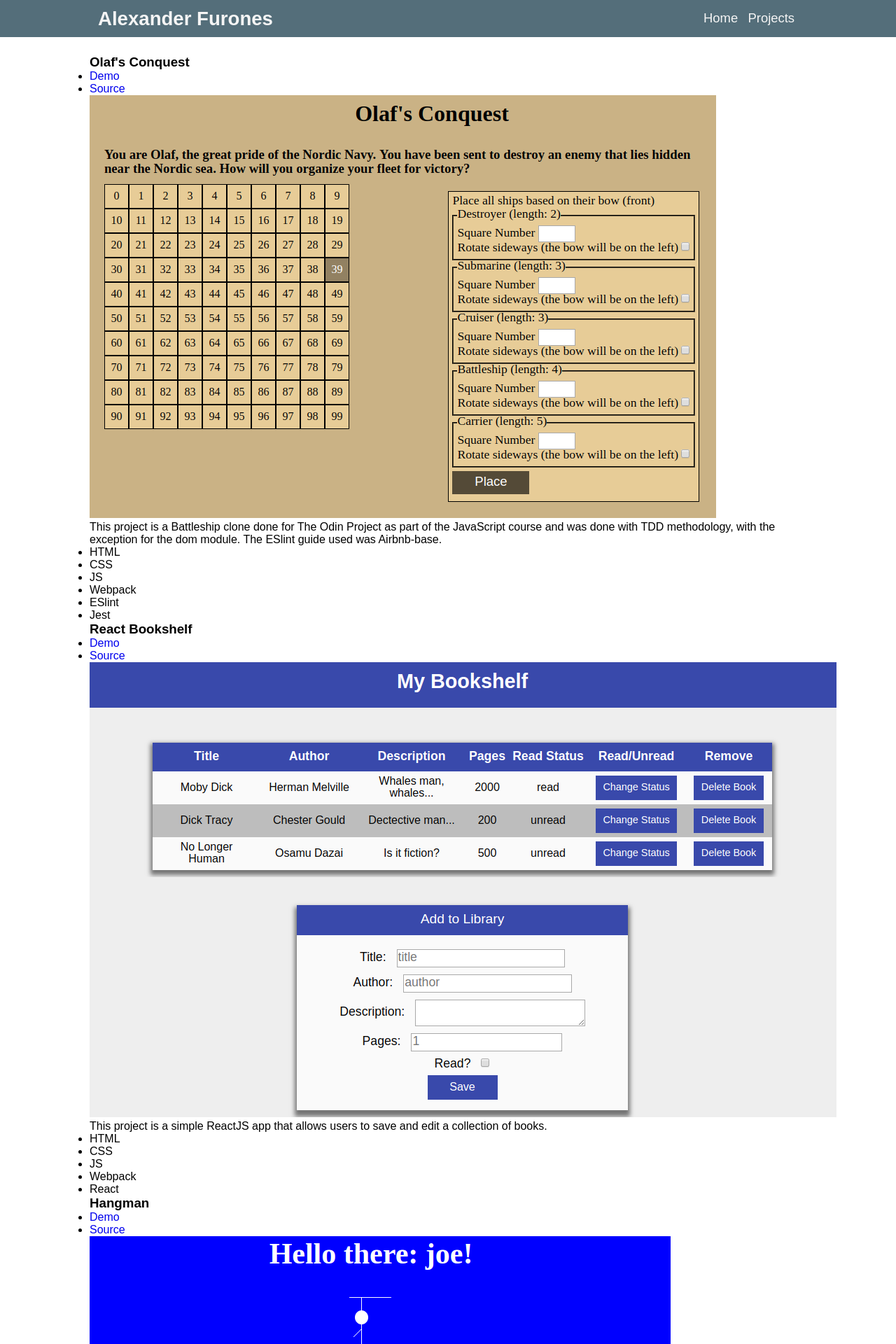
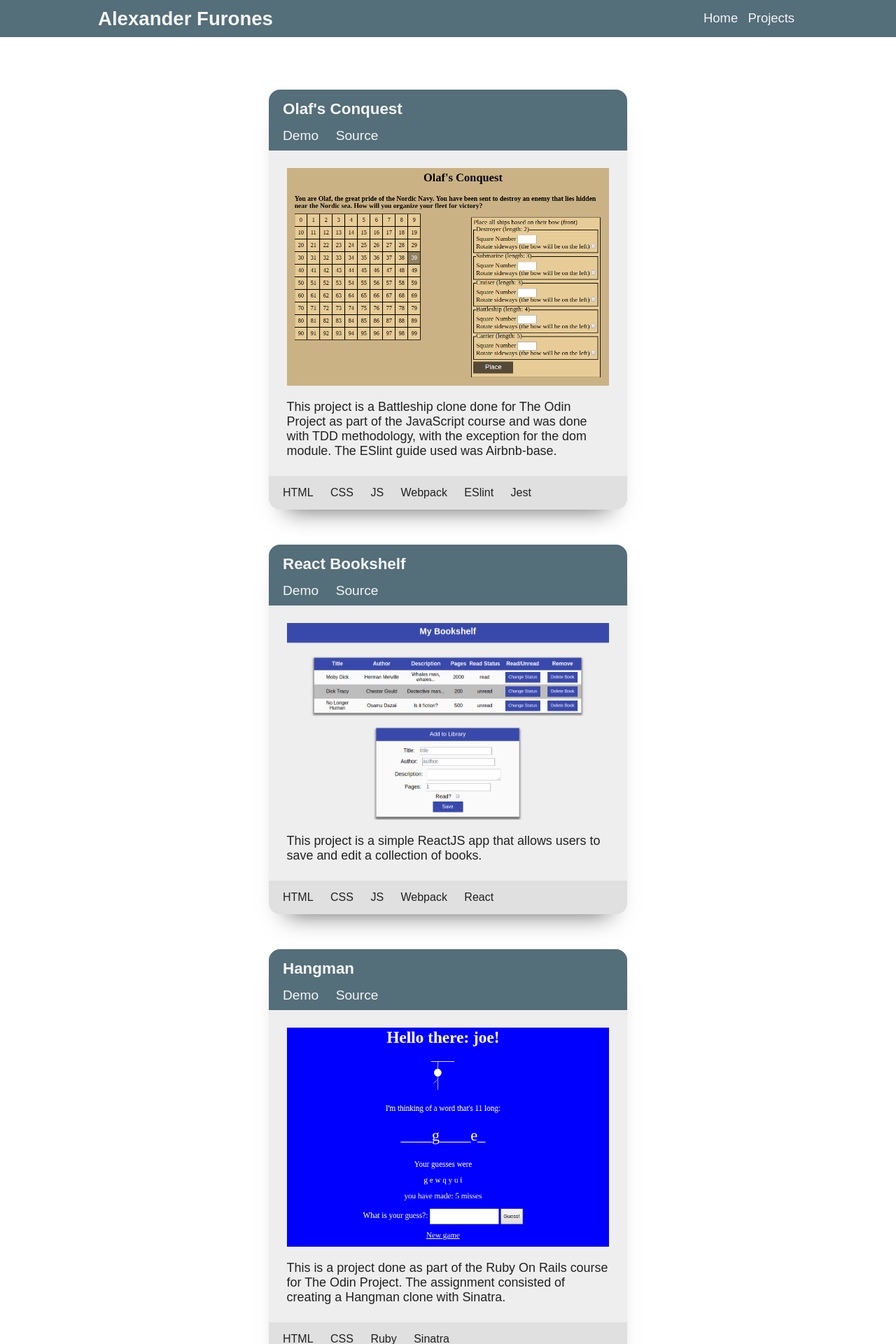
Before and after one commit to alexfuro/portfolio, a Jekyll site: the page built from projects/projects.html, in a window 1280 px wide. Shown: the top 1920 px of the page at 70% size. Built offline with Jekyll 4.4.1, drawn with Linux system fonts in a browser that asks for light colours.

Commit message:
Add project card style

```diff
--- /dev/null
+++ b/_sass/_project_card.scss
@@ -0,0 +1,80 @@
+.project-card {
+  width: 50%;
+  margin: 50px auto;
+  background-color: $base-highlight;
+  box-shadow: 0 25px 33px -25px #616161;
+  color: $text-color-dark;
+  border-radius: 16px;
+}
+.project-head {
+  background-color: $base-color;
+  border-radius: 16px 16px 0 0;
+}
+.project-title {
+  margin: 0;
+  min-height: 55px;
+  margin-left: 20px;
+  font-size: 1.4em;
+  line-height: 55px;
+  color: $text-color-light;
+  vertical-align: bottom;
+  float: left;
+}
+.project-links {
+  list-style: none;
+  clear: left;
+  margin: 0;
+  padding: 0;
+}
+.project-links li {
+  display: inline-block;
+  margin-left: 20px;
+  margin-bottom: 10px;
+}
+.project-links a {
+  color: $text-color-light;
+  font-size: 1.2em;
+}
+.project-details {
+  width: 100%;
+  padding: 25px 0px;
+}
+.project-descrip {
+  max-width: 90%;
+  font-size: 1.12em;
+  margin: 20px auto 0 auto;
+}
+.project-image {
+  display: block;
+  width: 90%;
+  margin: 0 auto;
+}
+.project-tools{
+  width: 100%;
+  margin: 0;
+  padding: 0;
+  clear: right;
+  list-style: none;
+  background-color: $base-color-medium;
+  border-radius: 0 0 16px 16px;
+}
+.project-tools li {
+  margin: 15px 0;
+  padding-left: 20px;
+  display: inline-block;
+}
+@media only screen and (max-width: 900px) {
+  .project-card {
+    width: 60%;
+  }
+}
+@media only screen and (max-width: 768px) {
+  .project-card {
+    width: 70%;
+  }
+}
+@media only screen and (max-width: 480px) {
+  .project-card {
+    width: 90%;
+  }
+}
--- a/css/main.scss
+++ b/css/main.scss
@@ -14,6 +14,7 @@ $text-color-standout: #81D4FA;
 @import 'header';
 @import 'footer';
 @import 'index';
+@import 'project_card';
 
 body {
   position: relative;
```
